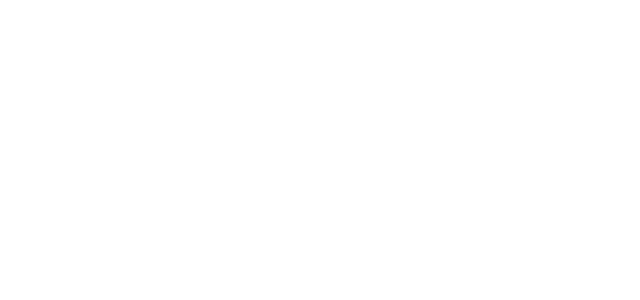
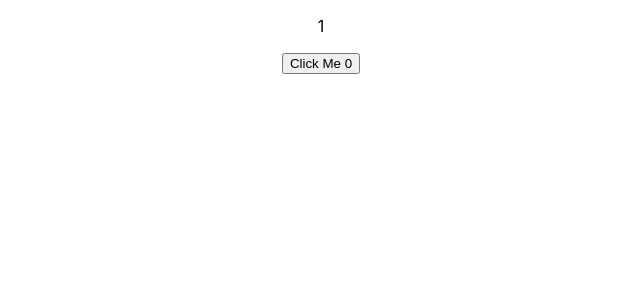
Before and after one commit to vijayadithya831/personal, a React (Create React App) app in the folder Full Stack/React/learn-react/: page / in a window 1280 px wide. Shown: the top 300 px of the page, without its empty margins (319-959 px from the left). Built offline with nearby package versions, Linux system fonts and the light colour scheme.

Commit message:
files updated

```diff
--- a/Full Stack/React/learn-react/src/App.js
+++ b/Full Stack/React/learn-react/src/App.js
@@ -27,10 +27,10 @@
 // import CounterClassComponent from './Components/CounterClassComponent';
 // import CounterWithHooks from './Components/CounterWithHooks';
 // import CounterWithHooksTask from './Components/CounterWithHooksTask';
-// import UseEffectPractice from './Components/useEffectPractice';
+import UseEffectPractice from './Components/useEffectPractice';
 // import ComponentA from './Components/ComponentA';
-import ComponentWithPropsA from './Components/ComponentWithPropsA';
-import ComponentWithoutPropsA from './Components/ComponentWithoutPropsA';
+// import ComponentWithPropsA from './Components/ComponentWithPropsA';
+// import ComponentWithoutPropsA from './Components/ComponentWithoutPropsA';
 
 
 // export const UserContext = React.createContext()
@@ -95,7 +95,7 @@
         {/* <CounterClassComponent/> */}
         {/* <CounterWithHooks/> */}
         {/* <CounterWithHooksTask/> */}
-        {/* <UseEffectPractice/> */}
+        <UseEffectPractice/>
         {/* <UserContext.Provider value={'Rohit'}>
           <ComponentA/>
         </UserContext.Provider> */}
--- a/Full Stack/React/learn-react/src/Components/useEffectPractice.js
+++ b/Full Stack/React/learn-react/src/Components/useEffectPractice.js
@@ -2,12 +2,18 @@
 
 function UseEffectPractice() {
     const [count, setCount] = useState(0)
-    useEffect(() => { document.title = `You clicked ${count} times`; });
+    const[number, setNumber] = useState(0)
+    // useEffect(() => { document.title = `You clicked ${count} times`; console.log("useEffectRunning"); }); //the array given inside is called dependency array
+    useEffect(()=>{ setCount((preCount)=>preCount+1); console.log("Effect Running") },[number])
     return(
         <div>
-            <button onClick={() => setCount(count+1)}>Clicked {count} times</button>
+            {/* <button onClick={() => setCount(count+1)}>Clicked {count} times</button> */}
+            <p>{count}</p>
+            <button onClick={() => setNumber(number+2)}>Click Me {number}</button>
         </div>
     );
 }
 
 export default UseEffectPractice;
+
+// setCount((preCount)=>{return preCount+1});
--- a/Full Stack/React/learn-react/src/index.js
+++ b/Full Stack/React/learn-react/src/index.js
@@ -6,9 +6,10 @@
 
 const root = ReactDOM.createRoot(document.getElementById('root'));
 root.render(
-  <React.StrictMode>
-    <App />
-  </React.StrictMode>
+  // <React.StrictMode>
+  //   <App />
+  // </React.StrictMode>
+  <App/>
 );
 
 // If you want to start measuring performance in your app, pass a function
```
